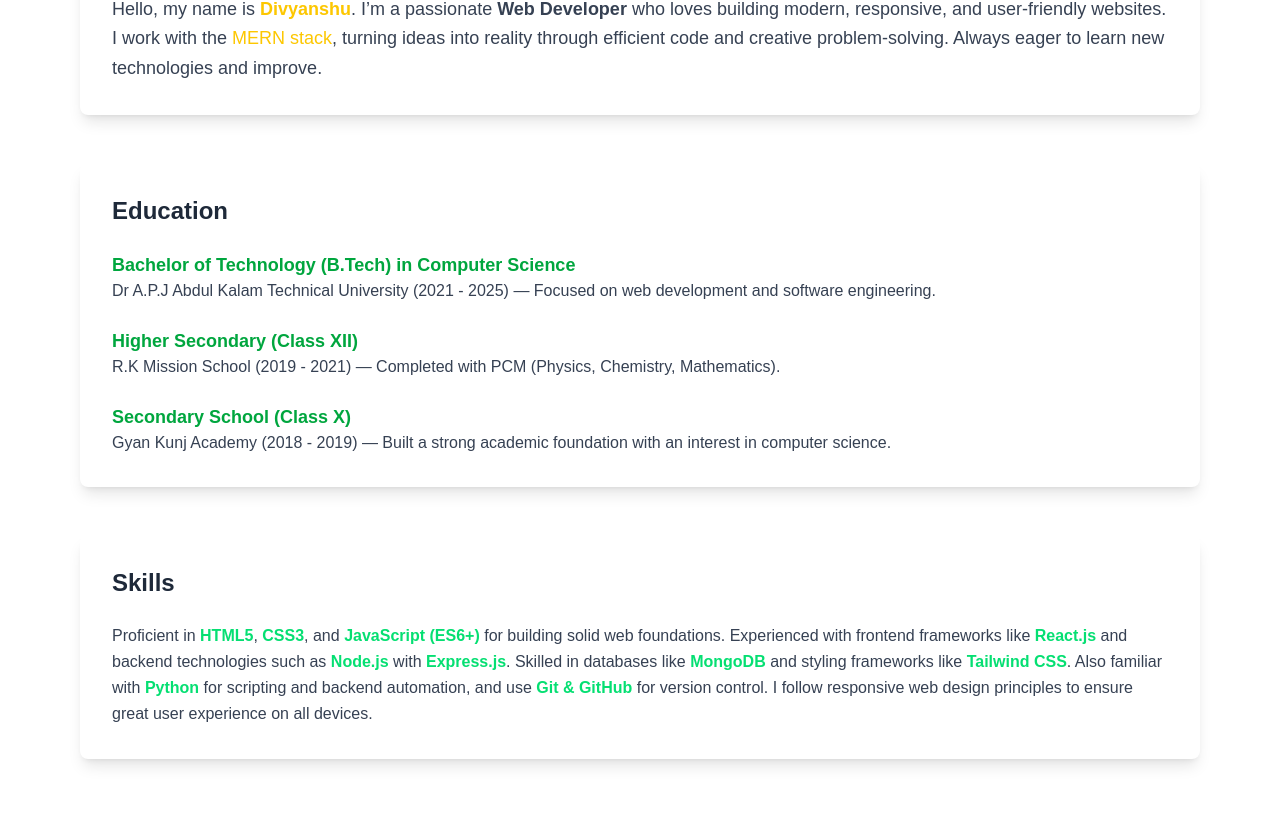
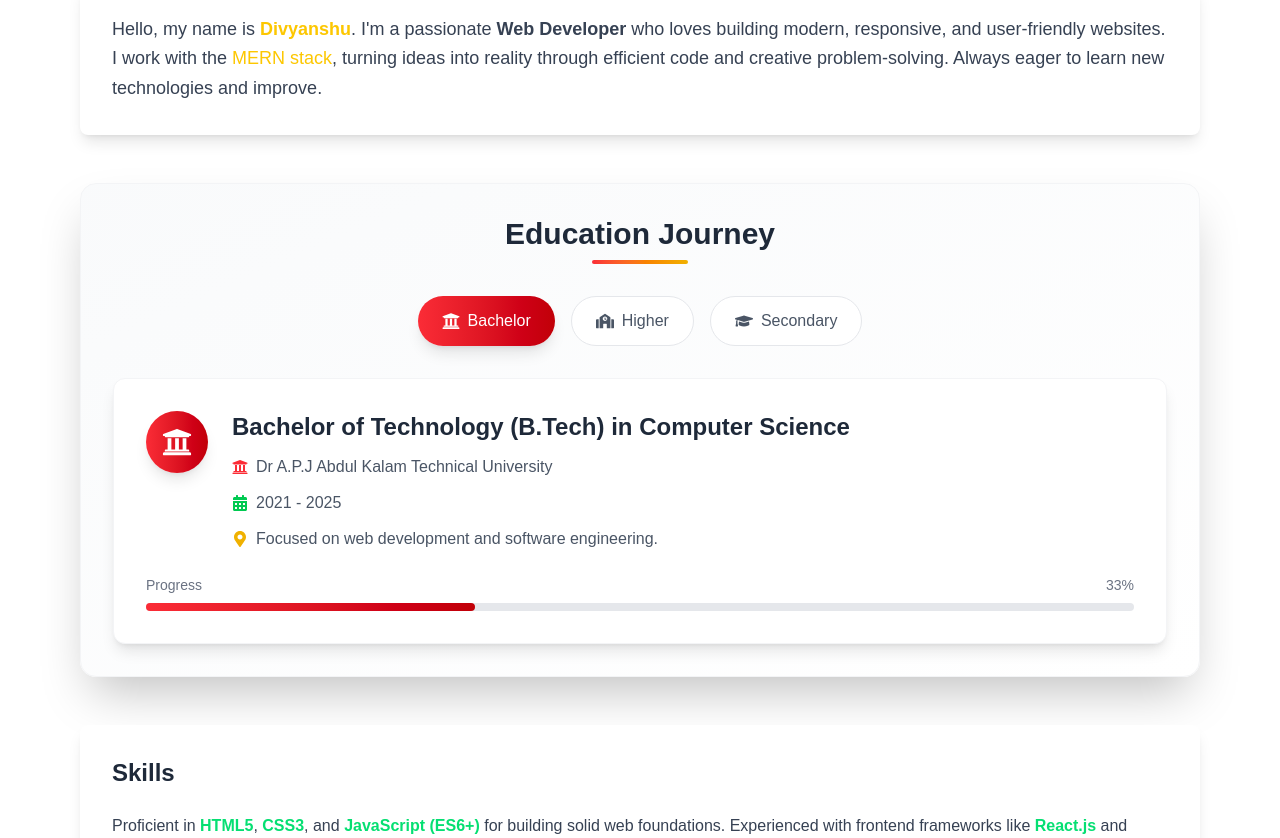
Before and after one commit to divyanshu-tec/Portfolio, a React (Vite) app: page / in a window 1280 px wide. Shown: the part 782-1620 px from the top of the page. Built offline with nearby package versions, Linux system fonts and the light colour scheme; a web font is replaced by a local one.

Commit message:
Enhanced education section with interactive design and beautiful UI

```diff
--- a/src/components/About.jsx
+++ b/src/components/About.jsx
@@ -1,6 +1,39 @@
-import React from "react";
+import React, { useState } from "react";
+import { FaGraduationCap, FaUniversity, FaSchool, FaCalendarAlt, FaMapMarkerAlt } from "react-icons/fa";
 
 function About() {
+  const [activeEducation, setActiveEducation] = useState(0);
+
+  const educationData = [
+    {
+      id: 0,
+      degree: "Bachelor of Technology (B.Tech) in Computer Science",
+      institution: "Dr A.P.J Abdul Kalam Technical University",
+      duration: "2021 - 2025",
+      description: "Focused on web development and software engineering.",
+      icon: FaUniversity,
+      color: "from-red-500 to-red-700"
+    },
+    {
+      id: 1,
+      degree: "Higher Secondary (Class XII)",
+      institution: "R.K Mission School",
+      duration: "2019 - 2021",
+      description: "Completed with PCM (Physics, Chemistry, Mathematics).",
+      icon: FaSchool,
+      color: "from-green-500 to-green-700"
+    },
+    {
+      id: 2,
+      degree: "Secondary School (Class X)",
+      institution: "Gyan Kunj Academy",
+      duration: "2018 - 2019",
+      description: "Built a strong academic foundation with an interest in computer science.",
+      icon: FaGraduationCap,
+      color: "from-yellow-500 to-yellow-700"
+    }
+  ];
+
   return (
     <section
       id="about"
@@ -9,10 +42,10 @@ function About() {
       <h2 className="text-4xl font-bold mb-10 text-center">About Me</h2>
 
       {/* Intro Card */}
-      <div className="bg-white shadow-lg rounded-lg p-8 mb-12">
+      <div className="bg-white shadow-lg rounded-lg p-8 mb-12 hover:shadow-xl transition-all duration-300">
         <p className="text-lg text-gray-700 leading-relaxed">
           Hello, my name is{" "}
-          <span className="text-yellow-400 font-semibold">Divyanshu</span>. I’m
+          <span className="text-yellow-400 font-semibold">Divyanshu</span>. I'm
           a passionate <span className="font-semibold">Web Developer</span> who
           loves building modern, responsive, and user-friendly websites. I work
           with the <span className="text-yellow-400">MERN stack</span>, turning
@@ -21,42 +54,85 @@ function About() {
         </p>
       </div>
 
-      {/* Education Section */}
-      <div className="bg-white shadow-lg rounded-lg p-8 mb-12">
-        <h3 className="text-2xl font-bold mb-6 text-gray-800">Education</h3>
-        <ul className="space-y-6 text-gray-700">
-          <li>
-            <h4 className="text-green-600 font-semibold text-lg">
-              Bachelor of Technology (B.Tech) in Computer Science
-            </h4>
-            <p>
-              Dr A.P.J Abdul Kalam Technical University (2021 - 2025) — Focused
-              on web development and software engineering.
-            </p>
-          </li>
-          <li>
-            <h4 className="text-green-600 font-semibold text-lg">
-              Higher Secondary (Class XII)
-            </h4>
-            <p>
-              R.K Mission School (2019 - 2021) — Completed with PCM (Physics,
-              Chemistry, Mathematics).
-            </p>
-          </li>
-          <li>
-            <h4 className="text-green-600 font-semibold text-lg">
-              Secondary School (Class X)
-            </h4>
-            <p>
-              Gyan Kunj Academy (2018 - 2019) — Built a strong academic
-              foundation with an interest in computer science.
-            </p>
-          </li>
-        </ul>
+      {/* Enhanced Education Section */}
+      <div className="bg-gradient-to-br from-gray-50 to-white shadow-2xl rounded-2xl p-8 mb-12 border border-gray-100">
+        <div className="text-center mb-8">
+          <h3 className="text-3xl font-bold text-gray-800 mb-2">Education Journey</h3>
+          <div className="w-24 h-1 bg-gradient-to-r from-red-500 to-yellow-500 mx-auto rounded-full"></div>
+        </div>
+
+        {/* Education Navigation */}
+        <div className="flex flex-wrap justify-center gap-4 mb-8">
+          {educationData.map((edu, index) => (
+            <button
+              key={edu.id}
+              onClick={() => setActiveEducation(index)}
+              className={`flex items-center space-x-2 px-6 py-3 rounded-full transition-all duration-300 transform hover:scale-105 ${
+                activeEducation === index
+                  ? `bg-gradient-to-r ${edu.color} text-white shadow-lg`
+                  : "bg-white text-gray-600 hover:bg-gray-100 border border-gray-200"
+              }`}
+            >
+              <edu.icon className="text-lg" />
+              <span className="font-medium">{edu.degree.split(' ')[0]}</span>
+            </button>
+          ))}
+        </div>
+
+        {/* Active Education Display */}
+        <div className="bg-white rounded-xl p-8 shadow-lg border border-gray-100">
+          {educationData.map((edu, index) => (
+            <div
+              key={edu.id}
+              className={`transition-all duration-500 ${
+                activeEducation === index ? "block opacity-100" : "hidden opacity-0"
+              }`}
+            >
+              <div className="flex items-start space-x-6">
+                <div className={`p-4 rounded-full bg-gradient-to-r ${edu.color} text-white shadow-lg`}>
+                  <edu.icon className="text-3xl" />
+                </div>
+                <div className="flex-1">
+                  <h4 className="text-2xl font-bold text-gray-800 mb-3">
+                    {edu.degree}
+                  </h4>
+                  <div className="space-y-3 text-gray-600">
+                    <div className="flex items-center space-x-2">
+                      <FaUniversity className="text-red-500" />
+                      <span className="font-medium">{edu.institution}</span>
+                    </div>
+                    <div className="flex items-center space-x-2">
+                      <FaCalendarAlt className="text-green-500" />
+                      <span>{edu.duration}</span>
+                    </div>
+                    <div className="flex items-center space-x-2">
+                      <FaMapMarkerAlt className="text-yellow-500" />
+                      <span>{edu.description}</span>
+                    </div>
+                  </div>
+                </div>
+              </div>
+
+              {/* Progress Indicator */}
+              <div className="mt-6">
+                <div className="flex justify-between text-sm text-gray-500 mb-2">
+                  <span>Progress</span>
+                  <span>{Math.round(((index + 1) / educationData.length) * 100)}%</span>
+                </div>
+                <div className="w-full bg-gray-200 rounded-full h-2">
+                  <div
+                    className={`h-2 rounded-full bg-gradient-to-r ${edu.color} transition-all duration-1000`}
+                    style={{ width: `${((index + 1) / educationData.length) * 100}%` }}
+                  ></div>
+                </div>
+              </div>
+            </div>
+          ))}
+        </div>
       </div>
 
       {/* Skills Section */}
-      <div className="bg-white shadow-lg rounded-lg p-8">
+      <div className="bg-white shadow-lg rounded-lg p-8 hover:shadow-xl transition-all duration-300">
         <h3 className="text-2xl font-bold mb-6 text-gray-800">Skills</h3>
         <p className="text-gray-700 leading-relaxed">
           Proficient in{" "}
--- a/src/components/Hero.jsx
+++ b/src/components/Hero.jsx
@@ -13,9 +13,9 @@ export const Hero = () => {
   return (
     <>
       <div className="max-w-screen 2xl container mx-auto px-4 md:px-20 my-15" id="Hero">
-        <div className="flex flec-col md:row">
+        <div className="flex flex-col md:flex-row">
           <div className="md:w-1/2 mt-14 md:mt-22 order-2 md:order-1 ">
-            <span className="tect-xl">Welcome to my feed</span>
+            <span className="text-xl">Welcome to my feed</span>
             <div className="flex space-x-1 text-2xl md:w-4xl">
               <h1>Hello I'm a </h1>
 
@@ -77,7 +77,7 @@ export const Hero = () => {
             <img
               src="/photo.avif"
               alt="Photo"
-              className="rounded-full md:w-[400px] md:h-[400px]"
+              className="rounded-full mt-5 md:w-[400px] md:h-[400px]"
             />
           </div>
         </div>
```
